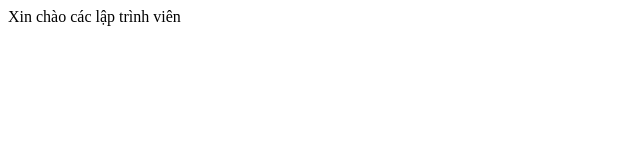
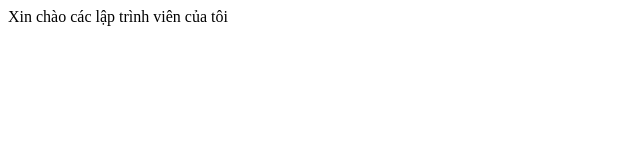
Before and after one commit to LePhuocLoc184/ITTTRK301_FirstOne, a plain HTML site: page index.html in a window 1280 px wide. Shown: the full height of the page, 0-640 px from the left. Drawn offline with Linux system fonts and the light colour scheme.

Commit message:
sua body

```diff
--- a/index.html
+++ b/index.html
@@ -6,6 +6,6 @@
     <title>Document</title>
   </head>
   <body>
-    Xin chào các lập trình viên
+    Xin chào các lập trình viên của tôi
   </body>
 </html>
```
